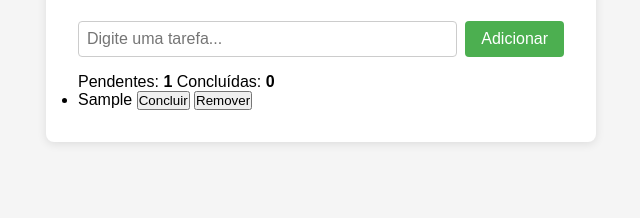
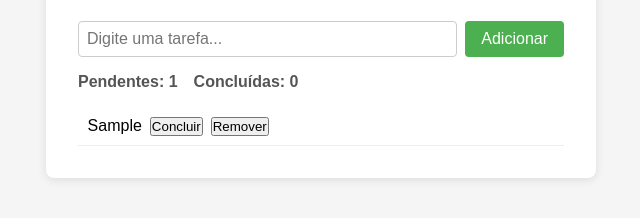
Before and after one commit to Diogotex0/prova-1sem-gdg, a website: page index.html in a window 1280 px wide. Both pictures are taken after typing "Sample" into the empty fields and a click on the button "Adicionar". Shown: the part 104-322 px from the top of the page, without its empty margins (319-959 px from the left). Drawn offline with Linux system fonts and the light colour scheme.

Commit message:
feat(css): adiciona estilo dos contadores e lista de tarefas

```diff
--- a/style.css
+++ b/style.css
@@ -60,3 +60,23 @@
 #btn-adicionar:hover {
     background-color: #388E3C;
 }
+
+.contadores {
+    display: flex;
+    gap: 1rem;
+    margin-bottom: 1rem;
+    font-weight: bold;
+    color: #555;
+}
+
+#lista-tarefas {
+    list-style: none;
+}
+
+#lista-tarefas li {
+    display: flex;
+    align-items: center;
+    gap: 0.5rem;
+    padding: 0.6rem;
+    border-bottom: 1px solid #eee;
+}
```
